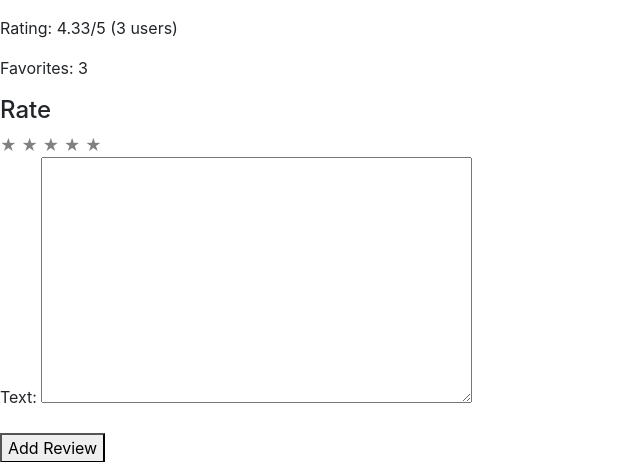
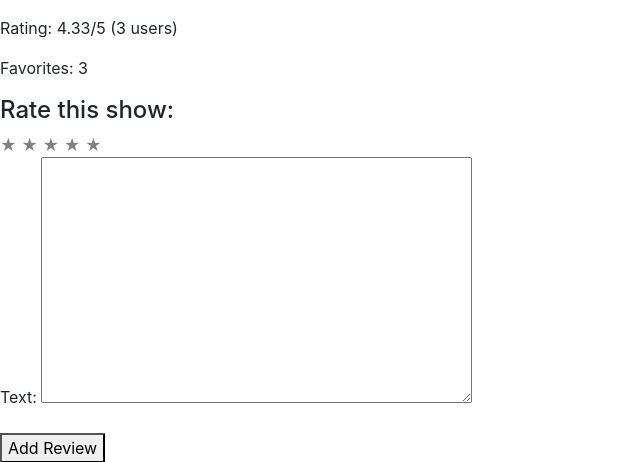
Before and after one commit to janald99/cs50, a Django app: page /show/1 in a window 1280 px wide. Shown: the part 506-968 px from the top of the page, without its empty margins (0-640 px from the left). Run offline with Django 4.2, Linux system fonts and the light colour scheme; the first user in the database is signed in; data comes from the database, SQL or seed files in the repository; some libraries are stand-ins or nearby versions.

Commit message:
update rating message

```diff
--- a/capstone/templates/capstone/show_page.html
+++ b/capstone/templates/capstone/show_page.html
@@ -36,7 +36,7 @@
             <form id="rating-form" action="{% url 'rate_show' show.id %}" method="post">
                 {% csrf_token %}
                 <input type="hidden" id="stars" name="stars" value="">
-                <h4>Rate</h4>
+                <h4>Rate this show:</h4>
                 <div class="star-rating">
                     <span class="star" data-rating="1">&#9733;</span>
                     <span class="star" data-rating="2">&#9733;</span>
```
Also changed, not shown: db.sqlite3.
